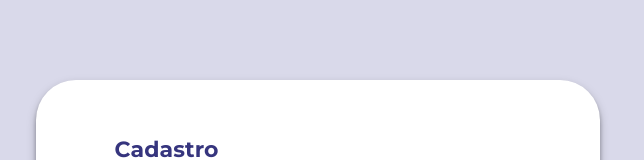
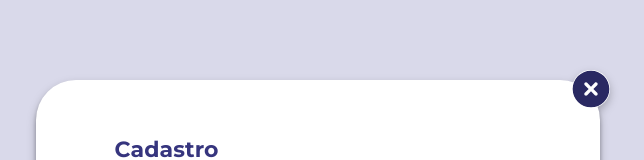
Before and after one commit to gabrlcj/squad4-frontend, a React (Create React App) app: page /register in a window 1280 px wide. Shown: the top 160 px of the page, without its empty margins (322-966 px from the left). Built offline with nearby package versions, Linux system fonts and the light colour scheme.

Commit message:
Implementação do botão dentro do RegisterPage

```diff
--- a/src/App.jsx
+++ b/src/App.jsx
@@ -26,7 +26,7 @@ export default function App() {
         </Switch>
         <Switch>
           <Route path='/register'>
-            <RegisterPage />
+            <RegisterPage showModal={showModal} setShowModal={setShowModal} handleModal={handleModal}  />
           </Route>
           <Route path='/' exact>
             <LoginPage showModal={showModal} setShowModal={setShowModal} handleModal={handleModal} />
--- a/src/components/LoginPage/index.jsx
+++ b/src/components/LoginPage/index.jsx
@@ -5,6 +5,7 @@ import { Container } from './styles'
 import { toast } from 'react-toastify'
 import { AuthContext } from '../../context/AuthContext'
 import api from '../../api'
+
 import { Modal } from '../Modal/Modal'
 import { RegisterPage } from '../RegisterPage/index'
 
@@ -57,7 +58,6 @@ export function LoginPage({showModal, setShowModal, handleModal}) {
     }
   }
 
-
   if (loading) {
     return <h1>Carregando...</h1>
   }
@@ -65,8 +65,8 @@ export function LoginPage({showModal, setShowModal, handleModal}) {
   return (
     <>
     {showModal ?
-      <Modal showModal={showModal} setShowModal={setShowModal}>
-        <RegisterPage showModal={showModal} setShowModal={setShowModal}/>
+      <Modal showModal={showModal} setShowModal={setShowModal} handleModal={handleModal} >
+        <RegisterPage showModal={showModal} setShowModal={setShowModal} handleModal={handleModal} />
       </Modal>
       : null}
       <Container>
--- a/src/components/RegisterPage/index.jsx
+++ b/src/components/RegisterPage/index.jsx
@@ -4,6 +4,7 @@ import api from '../../api'
 
 import { Container } from './styles'
 import { toast } from 'react-toastify'
+import CloseModalButton from '../../assets/CloseModal.svg';
 
 export function RegisterPage({showModal, setShowModal, handleModal}) {
   const [name, setName] = useState('')
@@ -68,8 +69,8 @@ export function RegisterPage({showModal, setShowModal, handleModal}) {
 
   return (
     <>
-      <Container onSubmit={handleUserRegister}>
-        {/* <ModalCloseButton /> */}
+      <Container onSubmit={handleUserRegister} showModal={showModal} setShowModal={setShowModal} handleModal={handleModal}>
+        <img src={CloseModalButton} alt='Fechar' onClick={handleModal} className="closeModalIcon"/>
         <div className="regbox">
           <h2>Cadastro</h2>
           <div className="row">
--- a/src/components/RegisterPage/styles.js
+++ b/src/components/RegisterPage/styles.js
@@ -109,6 +109,16 @@ export const Container = styled.form`
     align-items: center;
   }
 
+  .closeModalIcon {
+    display: flex;
+    position: absolute;
+    top: -10px;
+    right: -10px;
+    background: #FFFFFF;
+    border-radius: 50px;
+    cursor: pointer;
+  }
+
   .textbox-input {
     background: #FFFFFF;
     border: 1px solid #36357E;
```
